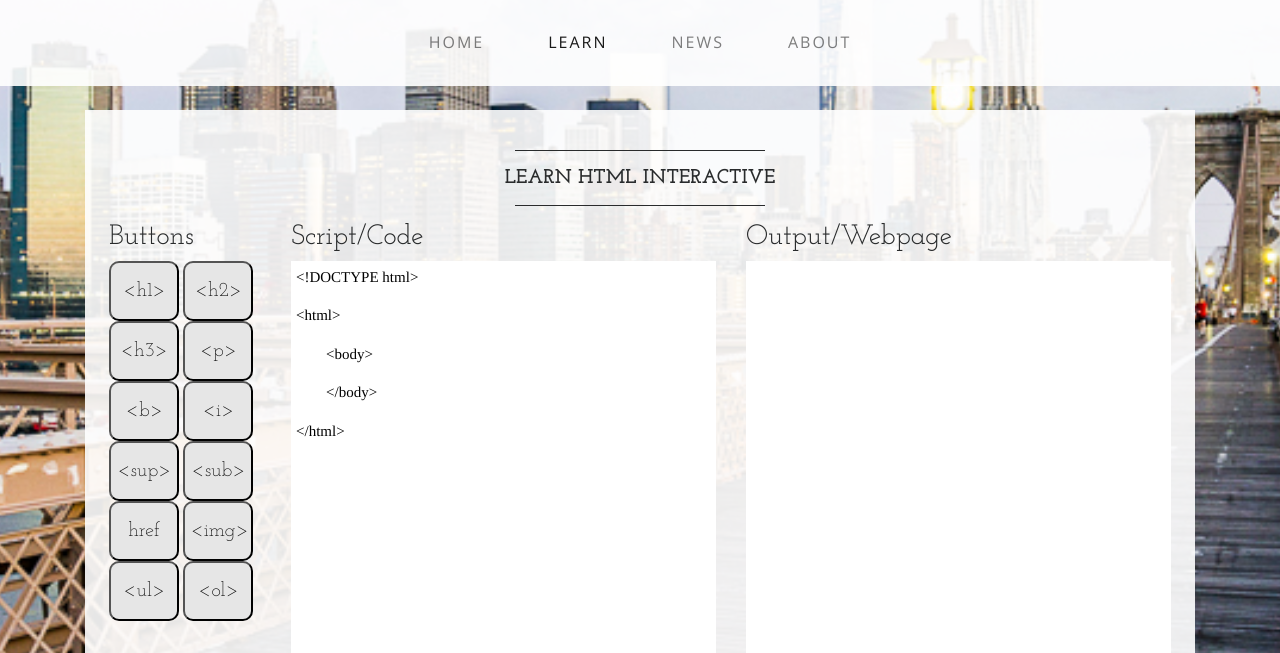
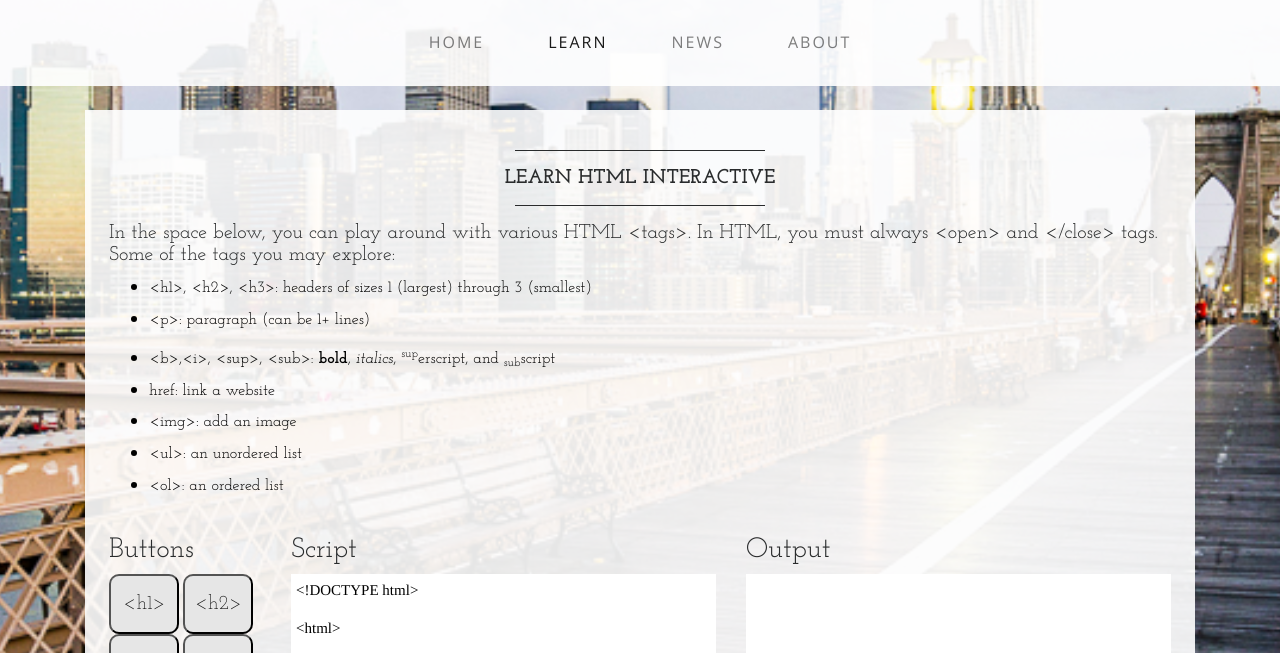
Before and after one commit to sayyestocs/sayyestocs, a website: page startbootstrap-business-casual-4-dev/startbootstrap-business-casual-4-dev/learnHTML.html in a window 1280 px wide. Shown: the part 130-783 px from the top of the page. Drawn offline with nearby package versions, Linux system fonts and the light colour scheme.

Commit message:
done with HTML interactive for the day

```diff
--- a/startbootstrap-business-casual-4-dev/startbootstrap-business-casual-4-dev/learnHTML.html
+++ b/startbootstrap-business-casual-4-dev/startbootstrap-business-casual-4-dev/learnHTML.html
@@ -72,6 +72,17 @@
             <hr class="divider">
             <h2 class="text-center text-lg text-uppercase my-0"><strong>Learn HTML Interactive</strong></h2>
             <hr class="divider">
+            <h5>In the space below, you can play around with various HTML &#60;tags&#62;. In HTML, you must always &#60;open&#62; and &#60;/close&#62; tags. Some of the tags you may explore:</h5>
+            <ul style="color:black">
+              <li><h6>&#60;h1&#62;, &#60;h2&#62;, &#60;h3&#62;: headers of sizes 1 (largest) through 3 (smallest)</h6></li>
+              <li><h6>&#60;p&#62;: paragraph (can be 1+ lines)</h6></p>
+              <li><h6>&#60;b&#62;,&#60;i&#62;, &#60;sup&#62;, &#60;sub&#62;: <b>bold</b>, <i>italics</i>, <sup>sup</sup>erscript, and <sub>sub</sub>script</h6></li>
+              <li><h6>href: link a website</h6></li>
+              <li><h6>&#60;img&#62;: add an image</h6></li>
+              <li><h6>&#60;ul&#62;: an unordered list</h6></li>
+              <li><h6>&#60;ol&#62;: an ordered list</h6></li>
+            </ul>
+            <br>
             <div class="row">
               <div class="col-md-2">
                 <h3 style="text-align:left">Buttons</h3>
@@ -89,7 +100,7 @@
                 <button id="button" type="html" onclick="showNum()">&#60;ol&#62;</button>
               </div>
               <div class="col-md-5">
-                <h3 style="text-align:left"> Script/Code</h3>
+                <h3 style="text-align:left"> Script</h3>
                 <div class="container-text">
                   <p> &#60;!DOCTYPE html&#62; </p>
                   <p> &#60;html&#62;</p>
@@ -119,7 +130,7 @@
                 </div>
               </div>
               <div class= "col-md-5">
-                <h3 style="text-align:left">Output/Webpage</h3>
+                <h3 style="text-align:left">Output</h3>
                 <div class="container-text">
                   <p class="h1tag" style="font-size:40px"> This Is A Header (size 1) </p>
                   <p class="h2tag" style="font-size:35px"> This Is A Header (size 2) </p>
```
